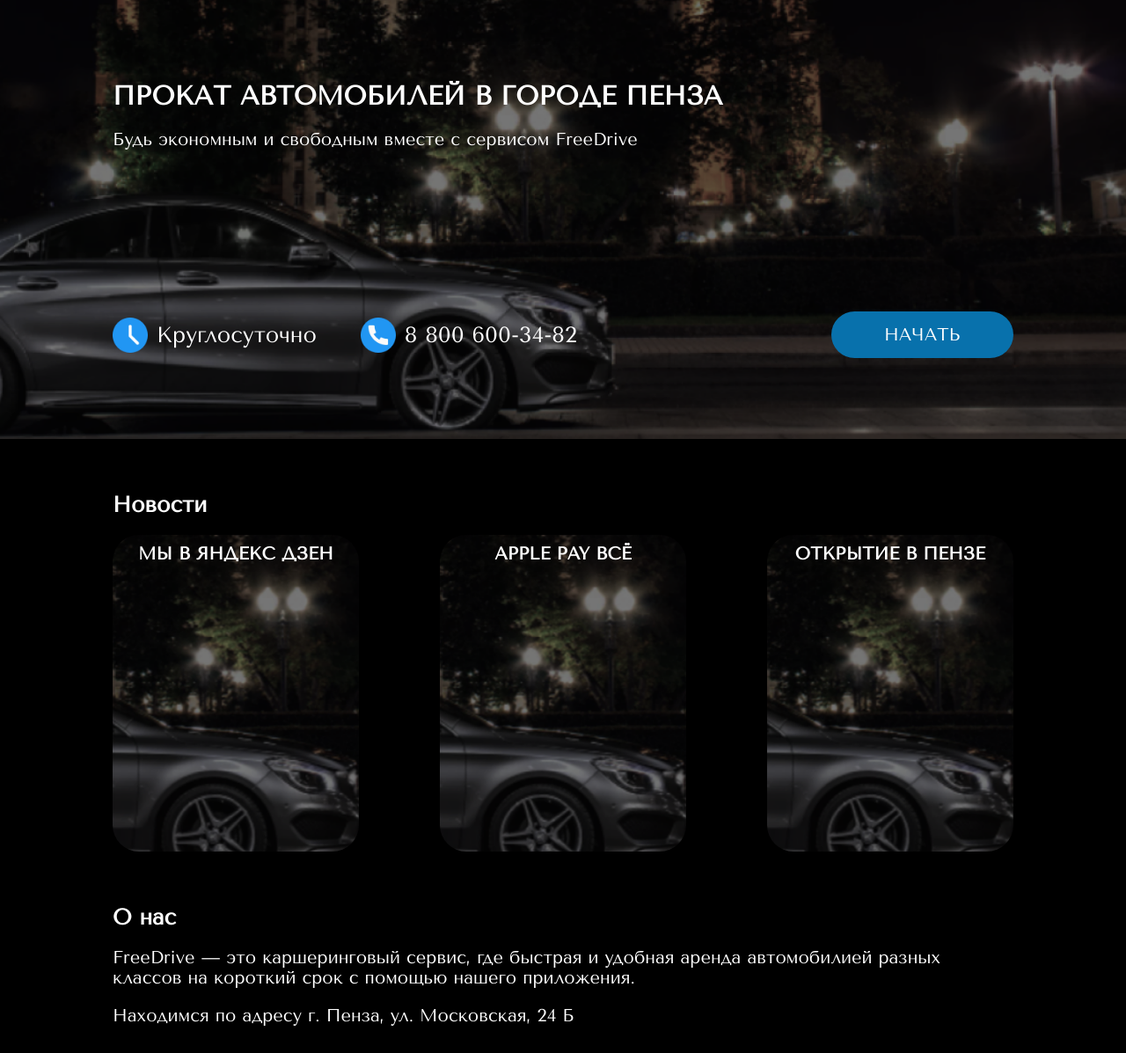
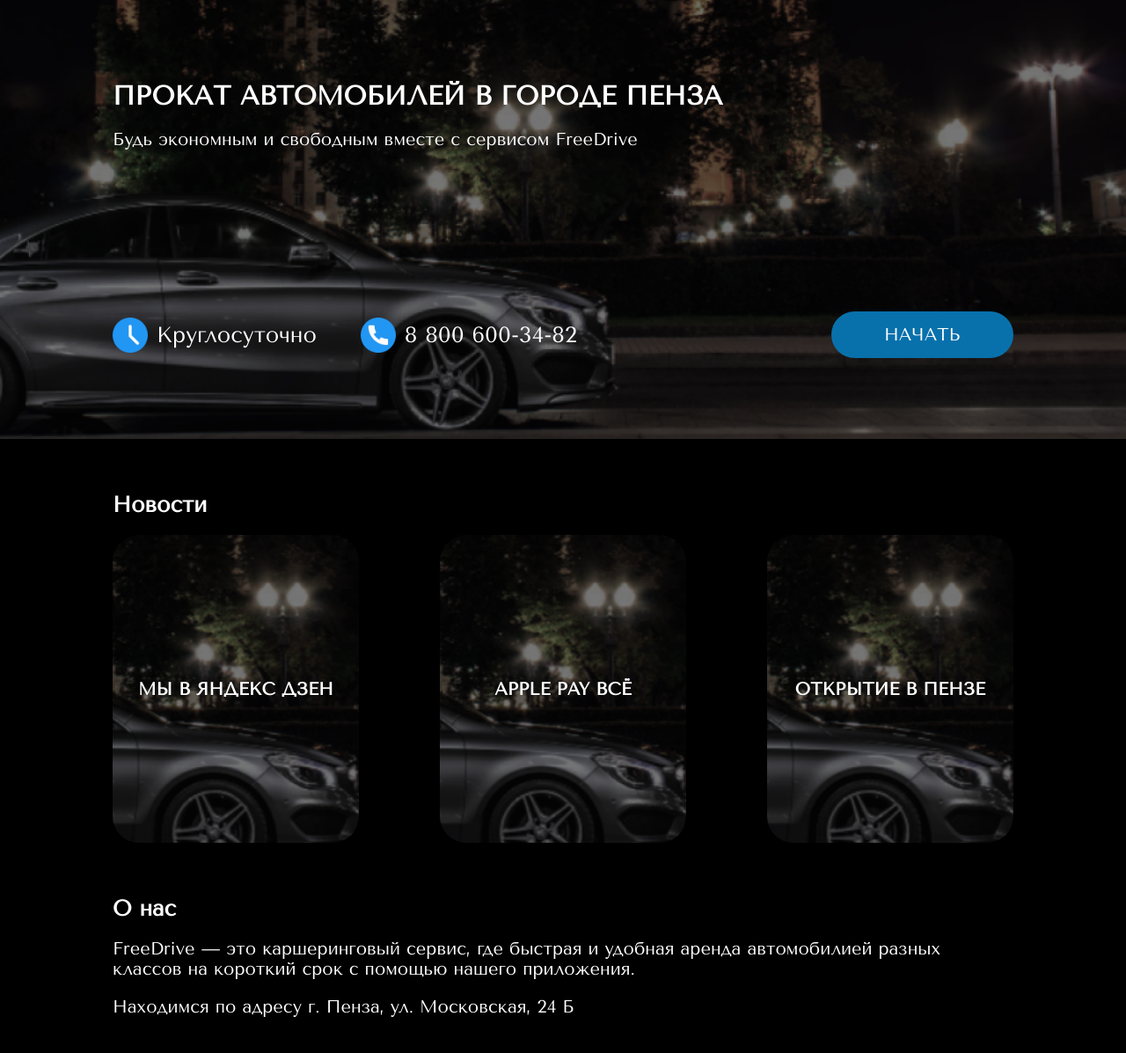
Before and after one commit to N-REY25/carsharing_website, a PHP site: page / in a window 1280 px wide. Shown: the part 78-1275 px from the top of the page at 88% size. Run offline with PHP 8.4, Linux system fonts and the light colour scheme; data comes from the database, SQL or seed files in the repository; data that the repository does not hold is empty.

Commit message:
Gerasimov Andrey

```diff
--- a/css/style.css
+++ b/css/style.css
@@ -467,6 +467,7 @@
     text-decoration: none;
     display: flex;
     justify-content: center;
+    align-items: center;
     width: 250px;
     height: 350px;
     font-size: 20px;
@@ -475,7 +476,6 @@
     background-position: center;
     background-size: 120%;
     border-radius: 30px;
-    padding-top: 10px;
     padding-left: 15px;
     padding-right: 15px;
 }
```
